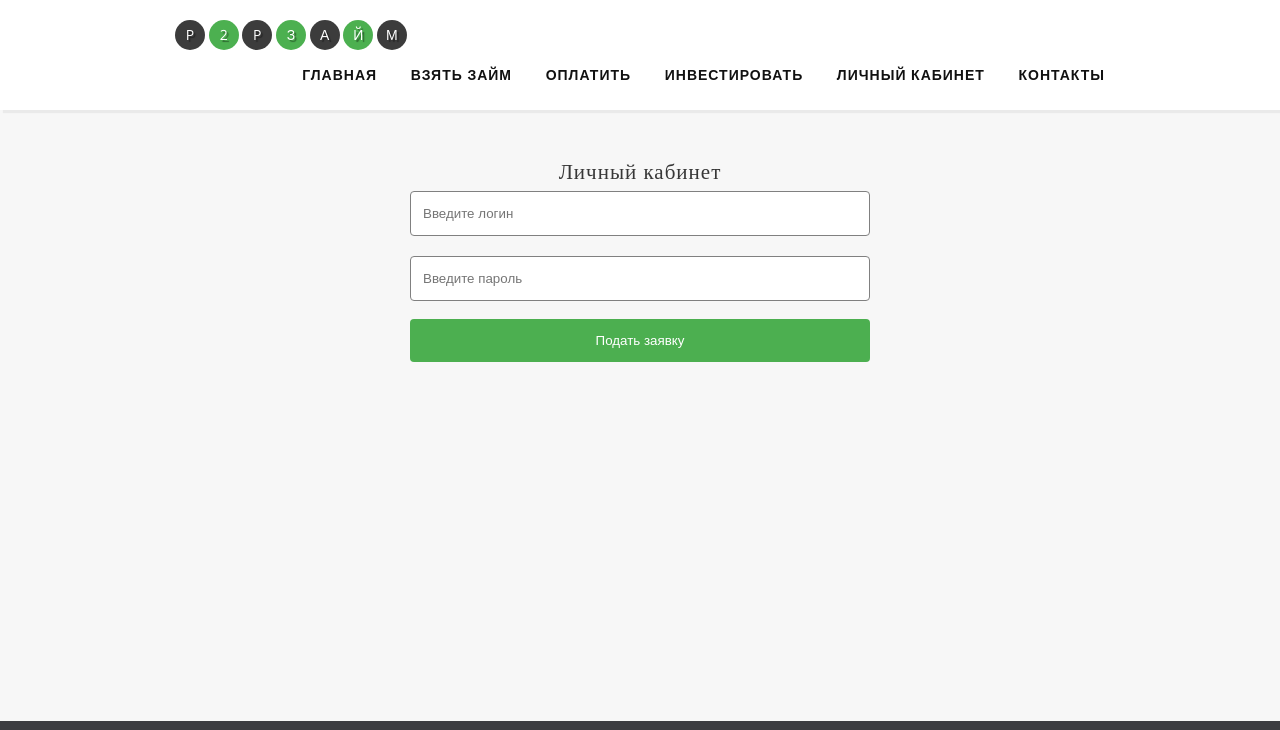
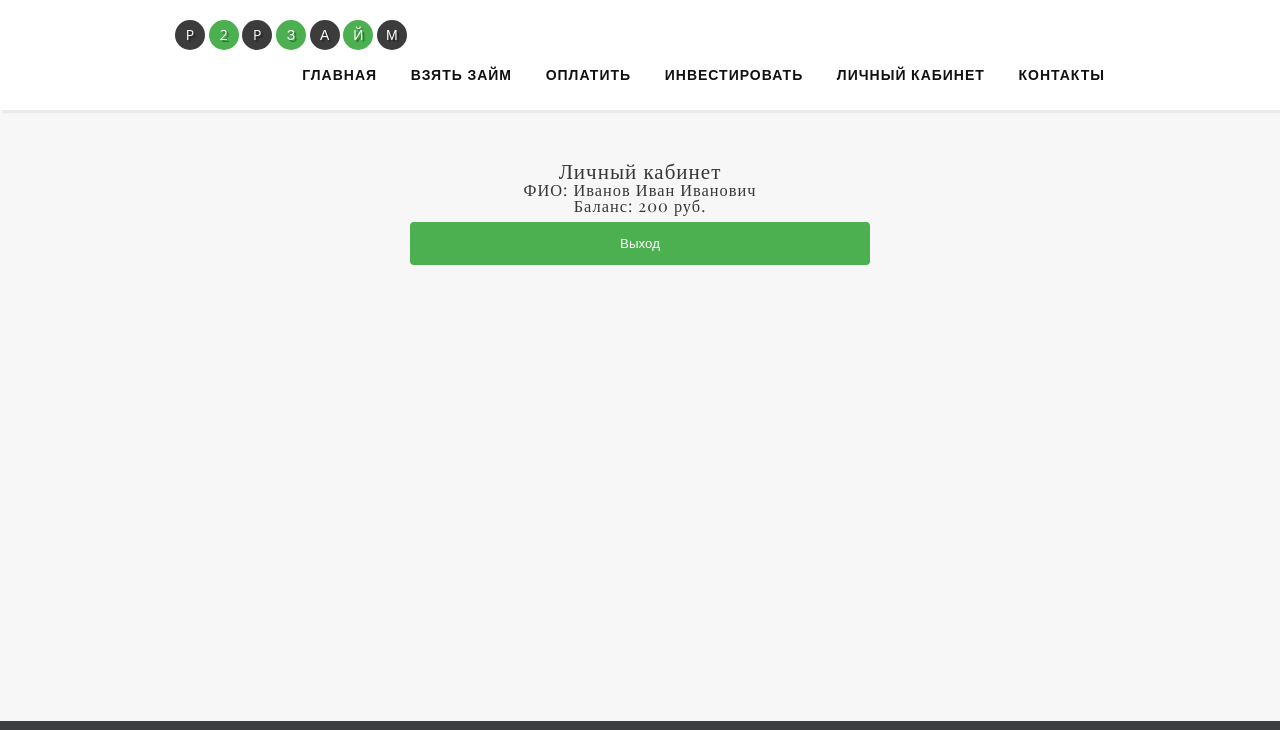
Before and after one commit to takos69/P2P_frontend, a plain HTML site: page login_account.html in a window 1280 px wide. Shown: the top 730 px of the page. Drawn offline with nearby package versions, Linux system fonts and the light colour scheme.

Commit message:
Add files via upload

```diff
--- a/login_account.html
+++ b/login_account.html
@@ -37,9 +37,9 @@
       <div class="form">
         <h2>Личный кабинет</h2>
         <form action="localhost:8080/sample" method="post">
-          <input type="text" placeholder="Введите логин">
-          <input type="text" placeholder="Введите пароль">
-          <input type="submit" value="Подать заявку">
+          <h3 id="login" >ФИО: Иванов Иван Иванович</h3>
+          <h3 id="balance">Баланс: 200 руб.</h3>
+          <input type="submit" value="Выход">
         </form>
       </div>
   </div> <!-- конец div class="container"-->
```
Also changed, not shown: contacts.html (+6 -3 lines).
